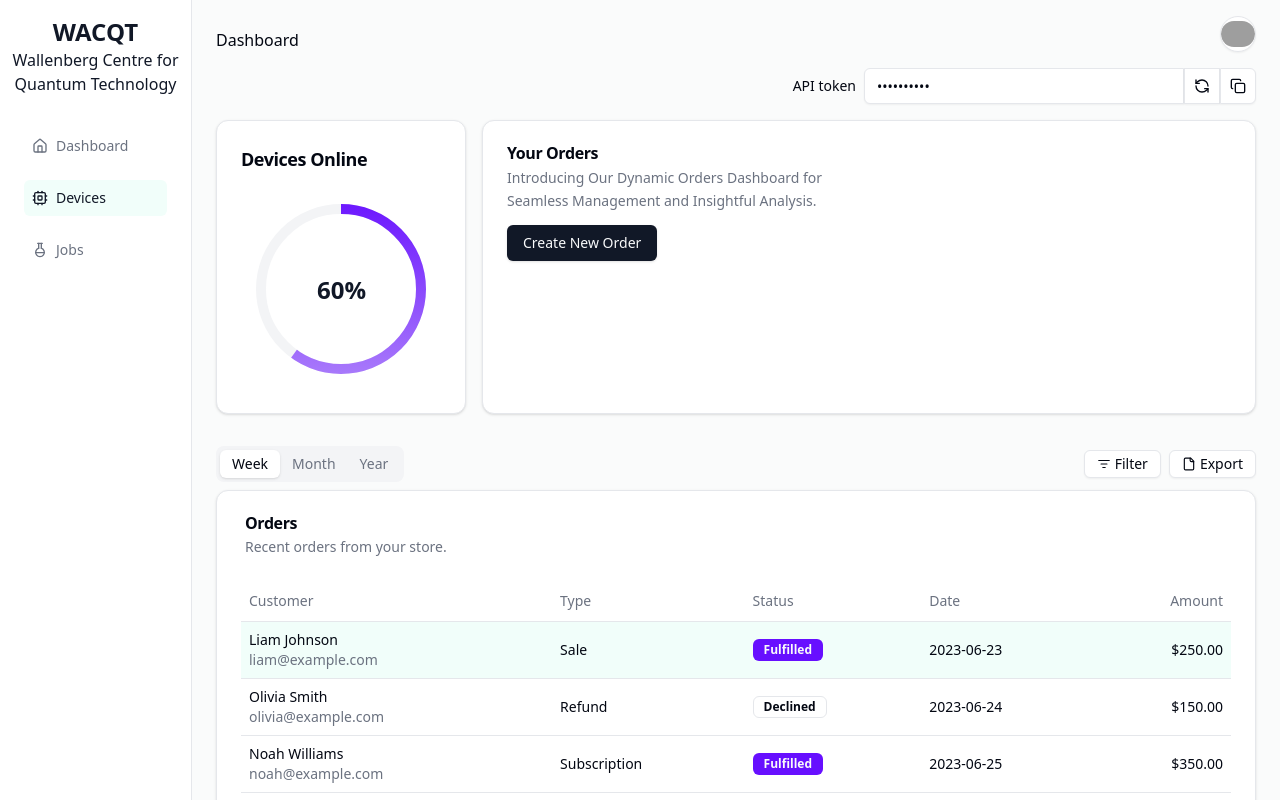
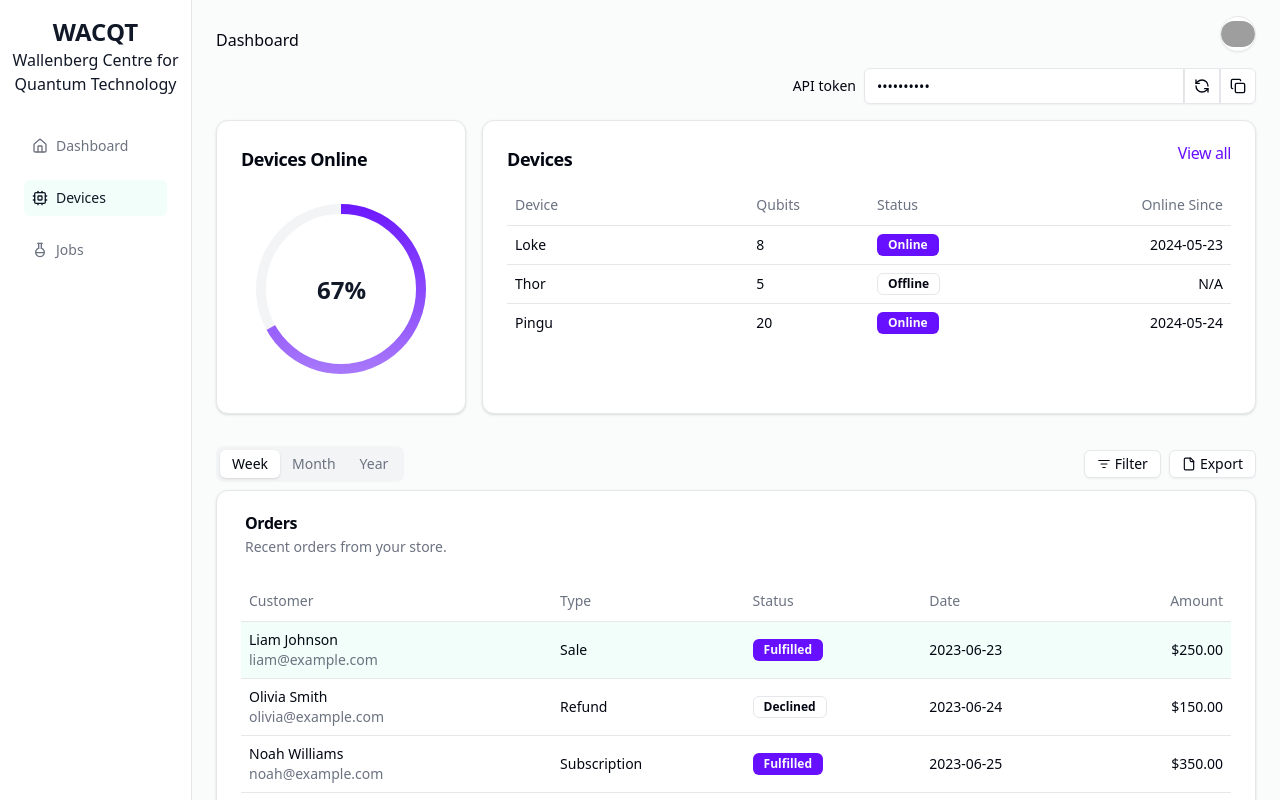
Before and after one commit to axean/tergite-frontend, a React (Vite) app: page / in a window 1280 px wide. Shown: the top 800 px of the page. Built offline with nearby package versions, Linux system fonts and the light colour scheme; grey boxes are pictures that could not be loaded.

Commit message:
Add the device list table

```diff
--- a/src/pages/home.tsx
+++ b/src/pages/home.tsx
@@ -84,7 +84,33 @@ import { Link } from "react-router-dom";
 import { Label } from "@/components/ui/label";
 import DonutChart from "@/components/ui/donut-chart";
 
+interface DeviceDetail {
+  name: string;
+  numberOfQubits: number;
+  lastOnline: string | null | undefined;
+  isOnline: boolean;
+}
+
+const deviceData: DeviceDetail[] = [
+  { name: "Loke", numberOfQubits: 8, isOnline: true, lastOnline: "2024-05-23" },
+  { name: "Thor", numberOfQubits: 5, isOnline: false, lastOnline: null },
+  {
+    name: "Pingu",
+    numberOfQubits: 20,
+    isOnline: true,
+    lastOnline: "2024-05-24",
+  },
+];
+
 export default function Home() {
+  const devicesOnlineRatio = React.useMemo(
+    () =>
+      Math.round(
+        (deviceData.filter((v) => v.isOnline).length / deviceData.length) * 100
+      ),
+    []
+  );
+
   return (
     <TooltipProvider>
       <div className="flex min-h-screen w-full flex-col bg-muted/40">
@@ -195,20 +221,49 @@ export default function Home() {
                     <CardTitle className="text-lg">Devices Online</CardTitle>
                   </CardHeader>
                   <CardContent>
-                    <DonutChart percentFill={60} thickness="5%"></DonutChart>
+                    <DonutChart
+                      percentFill={devicesOnlineRatio}
+                      thickness="5%"
+                    ></DonutChart>
                   </CardContent>
                 </Card>
                 <Card className="sm:col-span-2" x-chunk="dashboard-05-chunk-0">
                   <CardHeader className="pb-3">
-                    <CardTitle>Your Orders</CardTitle>
-                    <CardDescription className="max-w-lg text-balance leading-relaxed">
-                      Introducing Our Dynamic Orders Dashboard for Seamless
-                      Management and Insightful Analysis.
-                    </CardDescription>
+                    <CardTitle className="flex justify-between">
+                      <h3 className="text-lg">Devices</h3>
+                      <Link
+                        to="/devices"
+                        className="font-normal text-secondary"
+                      >
+                        View all
+                      </Link>
+                    </CardTitle>
                   </CardHeader>
-                  <CardFooter>
-                    <Button>Create New Order</Button>
-                  </CardFooter>
+                  <CardContent>
+                    <Table className="table-fixed">
+                      <TableHeader>
+                        <TableRow>
+                          <TableHead className="w-1/2 lg:w-2/6">
+                            Device
+                          </TableHead>
+                          <TableHead className="hidden lg:table-cell lg:w-1/6">
+                            Qubits
+                          </TableHead>
+                          <TableHead className="text-right lg:text-left w-1/2 lg:w-1/6">
+                            Status
+                          </TableHead>
+                          <TableHead className="hidden lg:table-cell lg:text-right lg:w-2/6">
+                            Online Since
+                          </TableHead>
+                        </TableRow>
+                      </TableHeader>
+                      <TableBody>
+                        {deviceData.map((device) => (
+                          <DeviceTableCell device={device} key={device.name} />
+                        ))}
+                      </TableBody>
+                    </Table>
+                  </CardContent>
                 </Card>
               </div>
               <Tabs defaultValue="week">
@@ -515,3 +570,49 @@ function Logo() {
     </Link>
   );
 }
+
+/** Devices Table Cell */
+
+function DeviceTableCell({ device }: DeviceTableCellProps) {
+  const onlineStatus: _OnlineStatusType = React.useMemo(
+    () =>
+      device.isOnline
+        ? { text: "Online", variant: "secondary" }
+        : { text: "Offline", variant: "outline" },
+    [device.isOnline]
+  );
+
+  return (
+    <TableRow>
+      <TableCell>
+        <div className="font-medium">{device.name}</div>
+      </TableCell>
+      <TableCell className="hidden lg:table-cell">
+        {device.numberOfQubits}
+      </TableCell>
+      <TableCell className="text-right lg:text-left lg:table-cell">
+        <Badge className="text-xs" variant={onlineStatus.variant}>
+          {onlineStatus.text}
+        </Badge>
+      </TableCell>
+      <TableCell className="hidden lg:table-cell lg:text-right">
+        {device.lastOnline || "N/A"}
+      </TableCell>
+    </TableRow>
+  );
+}
+
+interface DeviceTableCellProps {
+  device: DeviceDetail;
+}
+
+interface _OnlineStatusType {
+  text: string;
+  variant:
+    | "default"
+    | "secondary"
+    | "destructive"
+    | "outline"
+    | null
+    | undefined;
+}
```
